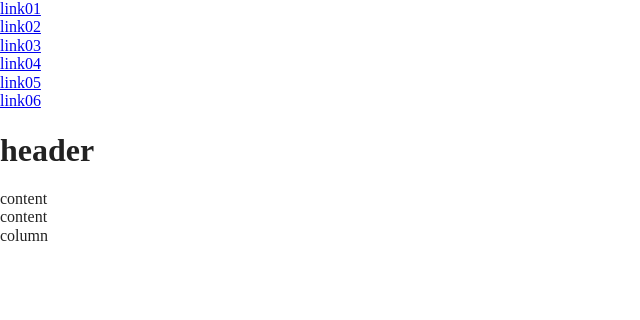
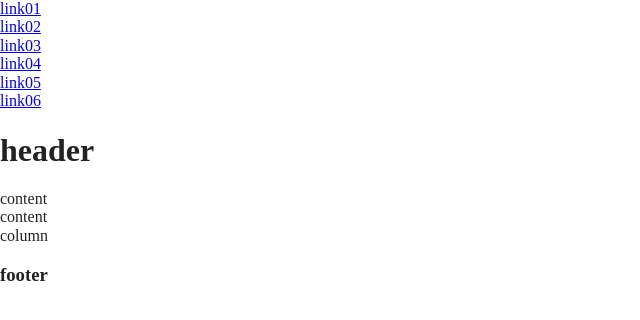
Before and after one commit to AlexBCIT/Lab03site, a website built with Parcel: page index.html in a window 1280 px wide. Shown: the full height of the page, 0-640 px from the left. Built offline with nearby package versions, Linux system fonts and the light colour scheme.

Commit message:
add footer structure

```diff
--- a/index.html
+++ b/index.html
@@ -22,7 +22,7 @@
   <meta name="theme-color" content="#fafafa">
 </head>
 
-<body>
+<body class="page home">
   <header class="page__header">
     <div class="">
         <nav class="main-nav">
@@ -70,6 +70,12 @@
     </div>
 </section>
 
+<footer class="page__footer">
+  <div class="">
+    <h3>footer</h3>
+  </div>
+</footer>
+
   <script src="js/vendor/modernizr-3.11.2.min.js"></script>
   <script src="js/plugins.js"></script>
   <script src="js/main.js"></script>
```
